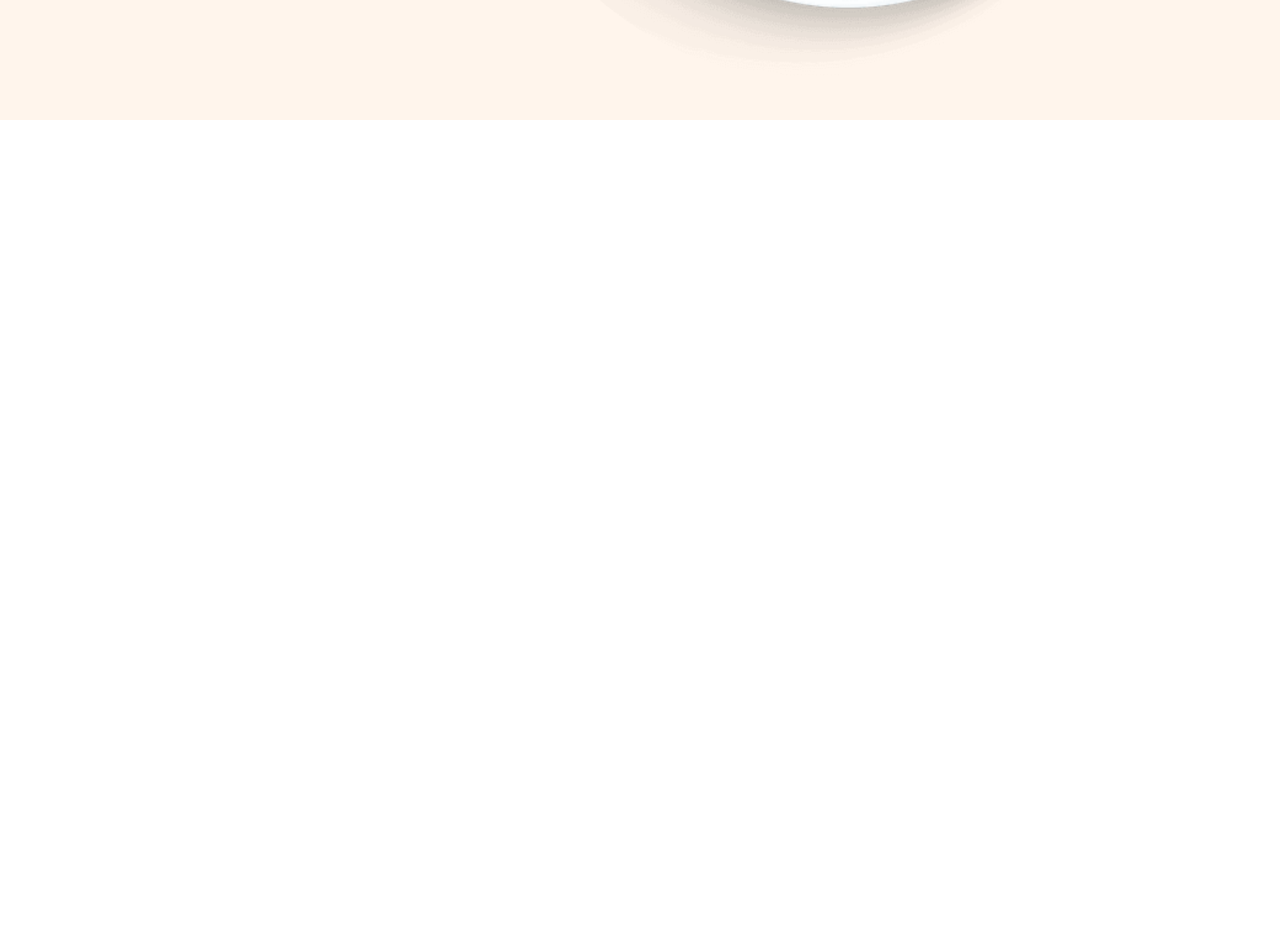
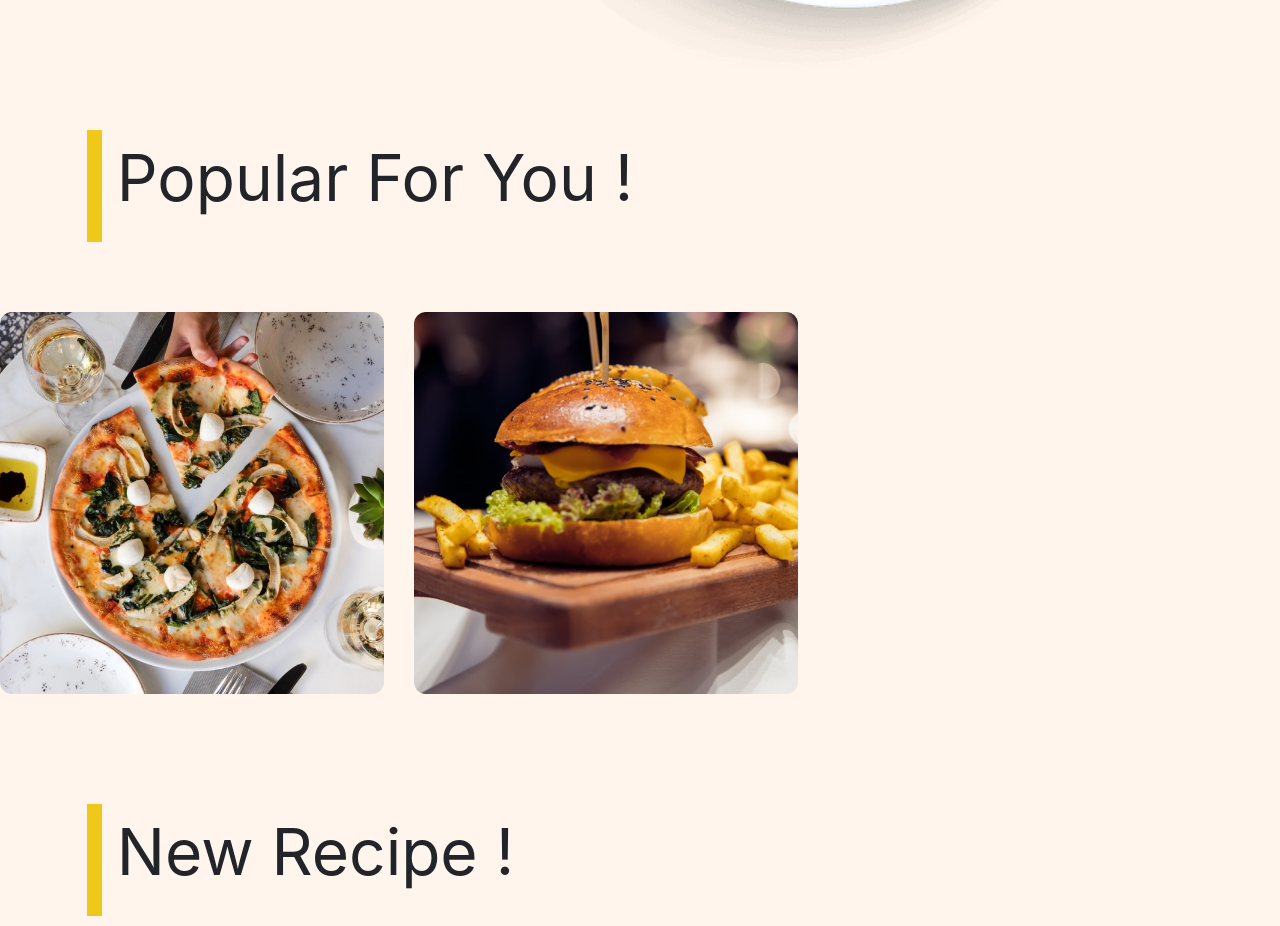
Before and after one commit to sayarama/food-recipe, a React (Create React App) app: page / in a window 1280 px wide. Shown: the part 680-1606 px from the top of the page. Before the commit the page ends 800 px from the top, so only its background shows below. Built offline with nearby package versions, Linux system fonts and the light colour scheme.

Commit message:
[Update] Home Pages

```diff
--- a/src/pages/Home.js
+++ b/src/pages/Home.js
@@ -8,6 +8,7 @@
 function Home() {
   return (
     <>
+    {/* Header Part */}
     <div className='main-box'>
     <Navbar/>
     <nav className='nav-box'>
@@ -23,6 +24,29 @@
         </div>
     </nav>
     </div>
+
+    {/* Popular */}
+    <section className='popular-box'>
+      <div className='title-head'>
+        <span className='orange-vertical'></span>
+        <p>Popular For You !</p>
+      </div>
+      <div className='popular-img'>
+        <img src='/images/pizza.png'/>
+        <img src='/images/kingburger.png'/>
+      </div>
+    </section>
+
+    {/* New Recipe */}
+    <section className='newrecipe-box'>
+    <div className='title-head'>
+        <span className='orange-vertical'></span>
+        <p>New Recipe !</p>
+    </div>
+    <div className='newrecipe-img'>
+
+    </div>
+    </section>
     </>
 
   )
--- a/src/style/Home.css
+++ b/src/style/Home.css
@@ -1,3 +1,5 @@
+/* Header Css */
+
 .main-box{
     background-image: url(/public/images/background-hero.png);
     height: 100vh;
@@ -18,11 +20,12 @@
 .hero-input input {
     border: none;
     width: 100%;
+    outline: none;
 }
 
 .hero-input {
     background-color: white;
-    padding: 12px;
+    padding: 20px ;
     width: 110%;
     border-radius: 15px;
     display: flex;
@@ -33,3 +36,42 @@
 .hero-right img {
     width: 85%;
 }
+
+/* Popular Css */
+
+.popular-box{
+    background-color: #FFF5EC;
+}
+
+.title-head{
+    display: flex;
+    padding: 10px;
+    gap: 15px;
+    margin-left: 6%;
+}
+
+.title-head p{
+    font-size:4em;
+}
+
+.orange-vertical{
+    background-color: #EFC81A;
+    width: 15px;
+}
+
+.popular-img{
+    display: flex;
+    gap: 30px;
+    padding-top: 60px;
+    padding-bottom: 100px;
+}
+
+.popular-img img{
+    width: 30%;
+}
+
+/* New Recipe CSS */
+
+.newrecipe-box{
+    background-color: #FFF5EC;
+}
```
Also changed, not shown: public/images/kingburger.png (added), public/images/pizza.png (added).
